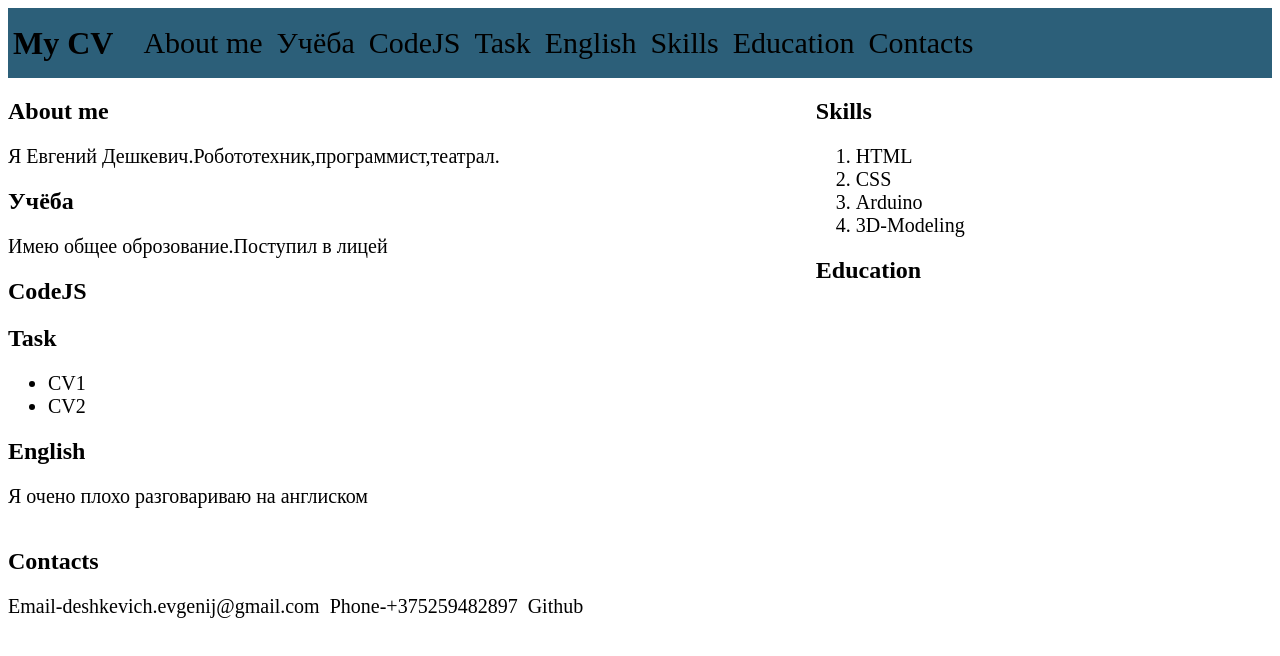
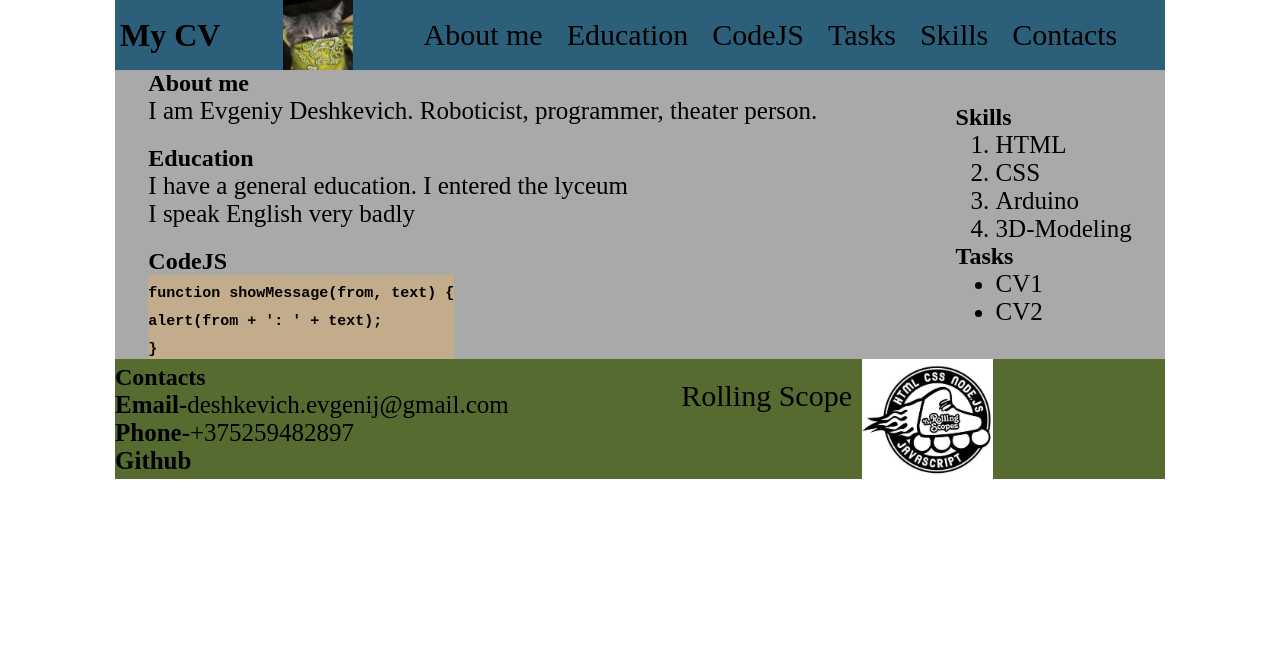
Before and after one commit to Evgenij-svg/rsschool-cvStage0, a plain HTML site: page index.html in a window 1280 px wide. Drawn offline with Linux system fonts and the light colour scheme.

Commit message:
update:Task 3 end

```diff
--- a/index.html
+++ b/index.html
@@ -1,42 +1,41 @@
 <!DOCTYPE html>
 <html>
+
 <head>
   <meta charset="utf-8" />
   <title>Тестовая страница</title>
   <link rel="stylesheet" href="styles/style.css" />
   <script src="scripts/script.js"></script>
 </head>
+
 <body>
   <header>
     <h1>My CV</h1>
+    <img src="/img/avatar.jpg" width="70px" alt="avatar" />
     <nav>
       <a href="#aboutMe" class="navigationLink">About me</a>
-        <a href="#UCHOBA" class="navigationLink">Учёба</a>
+      <a href="#Education" class="navigationLink">Education</a>
       <a href="#CodeJS" class="navigationLink">CodeJS</a>
-        <a href="#Task" class="navigationLink">Task</a>
-        <a href="#English" class="navigationLink">English</a>
+      <a href="#Tasks" class="navigationLink">Tasks</a>
       <a href="#Skills" class="navigationLink">Skills</a>
-        <a href="#Education" class="navigationLink">Education</a>
       <a href="#Contacts" class="navigationLink">Contacts</a>
     </nav>
   </header>
   <main>
     <article>
       <h2 id="aboutMe">About me</h2>
-        <p>Я Евгений Дешкевич.Робототехник,программист,театрал.</p>
-        <h2 id="UCHOBA">Учёба</h2>
-        <p>Имею общее оброзование.Поступил в лицей</p>
+      <p>I am Evgeniy Deshkevich. Roboticist, programmer, theater person.</p>
+      <h2 id="Education">Education</h2>
+      <p>I have a general education. I entered the lyceum</p>
+      <p>I speak English very badly</p>
       <h2 id="CodeJS">CodeJS</h2>
-        <code></code>
-        <h2 id="Task">Task</h2>
-        <p>
-          <ul>
-            <li>CV1</li>
-            <li>CV2</li>
-          </ul>
+      <p class="codejs">
+        <code>
+          function showMessage(from, text) {<br/>
+            alert(from + ': ' + text);<br/>
+          }
+        </code>
       </p>
-        <h2 id="English">English</h2>
-        <p>Я очено плохо разговариваю на англиском</p>
     </article>
     <aside>
       <h2 id="Skills">Skills</h2>
@@ -48,24 +47,37 @@
         <li>3D-Modeling</li>
       </ol>
       </p>
-        <h2 id="Education">Education</h2>
+      <h2 id="Tasks">Tasks</h2>
+      <p>
+      <ul>
+        <li><a href="https://github.com/Evgenij-svg/rsschool-cv/pull/1">CV1</a></li>
+        <li><a href="https://github.com/Evgenij-svg/rsschool-cv/pull/6">CV2</a></li>
+      </ul>
+      </p>
     </aside>
   </main>
   <footer>
+    <section>
       <h2 id="Contacts">Contacts</h2>
       <p>
-        <span>
-          <span class="contactsSpan">Email-</span>deshkevich.evgenij@gmail.com
-        </span>
-        <span>
-          <span class="contactsSpan">Phone-</span>+375259482897
-        </span>
-        <span>
-          <a>Github</a>
-        </span>
+      <div>
+        <span>Email-</span>deshkevich.evgenij@gmail.com
+      </div>
+      <div>
+        <span>Phone-</span>+375259482897
+      </div>
+      <div>
+        <a href="https://github.com/Evgenij-svg">Github</a>
+      </div>
       </p>
+    </section>
+    <section class="rollingScope">
+      <a href="https://rs.school/js-stage0/">Rolling Scope</a>
+      <img src="/img/rs.jpg" height="120px">
+    </section>
   </footer>
 </body>
+
 </html>
 
 <!-- ! comments-->
--- a/styles/style.css
+++ b/styles/style.css
@@ -3,6 +3,7 @@ header {
     align-items: center;
     background-color:#2C5F79;
     height: 70px;
+    width: 1050px;
 }
 h1{
     margin:0;
@@ -11,35 +12,76 @@ h1{
 }
 
 .navigationLink{
-    text-decoration:none;
     color:black;
     font-size: 30px;
     margin-right: 10px;
+    padding:5px;
 }
 .navigationLink:hover{
     background-color:#4188ac;
-    /* padding-top: 18.6px;
-    padding-bottom: 18.6px;
-    padding-left: 5px;
-    padding-right: 5px; */
+    border-radius: 5px;
 }
 main{
     display:flex;
     flex-direction: row;
+    background-color:darkgray;
+    width: 1050px;
 }
 article{
-    margin-right: 25%;
+    margin-right: 10%;
 }
 p{
-    font-size: 20px;
+    font-size: 25px;
 }
 li{
-    font-size: 20px;
+    font-size: 25px;
 }
-span{
-    margin-right: 5px;
+div{
+    margin: 0;
+    font-size: 25px;
 }
-.contactsSpan{
-    margin: 0;
-    font-size: 20px;
+a{
+    text-decoration:none;
+    color:black;
 }
+span, div>a{
+    font-weight:bolder;
+}
+
+p, h2{
+    margin-bottom: 0;
+    margin-top: 0;
+    margin-left: 0;
+}
+#Education,#CodeJS{
+    margin-top: 20px;
+}
+code{
+    font-size: 15px;
+    font-weight:bolder;
+}
+.codejs{
+    background-color: rgb(195, 172, 139);
+    width: fit-content;
+}
+footer{
+    width: 1050px;
+    background-color:darkolivegreen;
+    display: flex;
+    justify-content: flex-start;
+}
+section{
+    margin-left: 0px;
+}
+*{
+    margin: auto;
+}
+section>a{
+    font-size: 30px;
+    margin-top: 20px;
+    margin-right: 10px;
+}
+.rollingScope{
+    display: flex;
+
+}
```
Also changed, not shown: img/avatar.jpg (renamed from img/0-02-05-d86957bed5490149dd8483b9e2c99f8f7adde0f14ada0c26cd7bd08b710d6de0_cb049338aded6df7.jpg), img/rs.jpg (added), 1 other file. Lines whose indentation alone changed are shown as unchanged.
